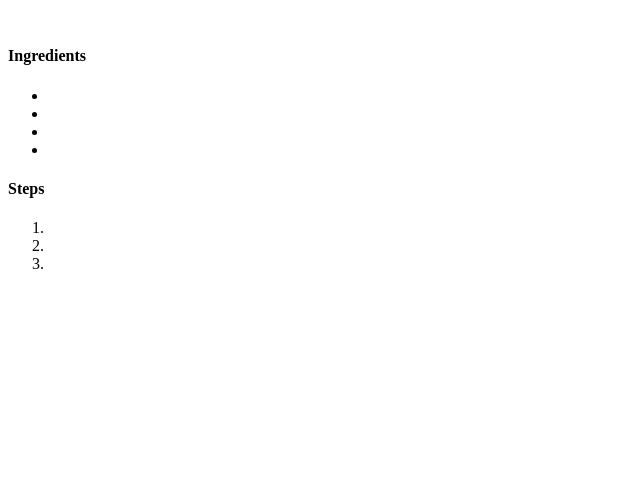
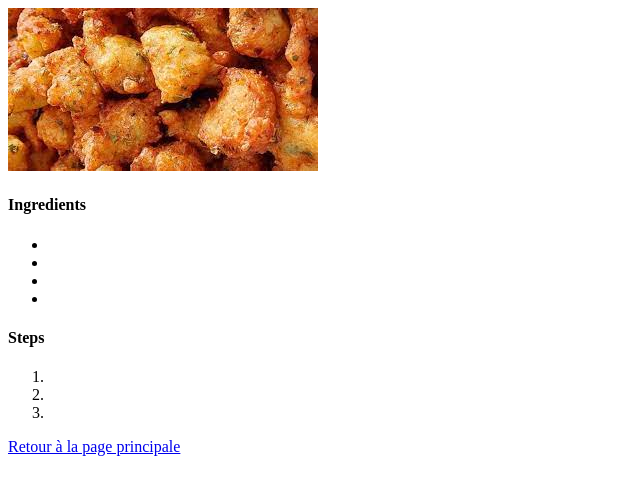
Before and after one commit to faiern/odin-recipes, a plain HTML site: page recipes/Accras.html in a window 1280 px wide. Shown: the whole page, without its empty margins (0-640 px from the left). Drawn offline with Linux system fonts and the light colour scheme.

Commit message:
Prêt à être déployé

```diff
--- a/recipes/Accras.html
+++ b/recipes/Accras.html
@@ -4,7 +4,7 @@
     <title>Accras</title>
   </head>
   <body>
-    <img src="" alt="">
+    <img src="./images/accracs.jpeg" alt="">
     <p></p>
     <h4>Ingredients</h4>
     <ul>
@@ -19,6 +19,6 @@
         <li></li>
         <li></li>
     </ol>
-    <p><a href="../index.html" target="_blank" rel="noopener noreferrer"></a></p>
+    <p><a href="../index.html" target="_blank" rel="noopener noreferrer">Retour à la page principale</a></p>
   </body>
 </html>
```
Also changed, not shown: recipes/BoudinNoir.html (+2 -2 lines), recipes/Breakfast.html (+2 -2 lines), recipes/images/accracs.jpeg (added), recipes/images/boudin.jpeg (added), recipes/images/english.jpg (added).
